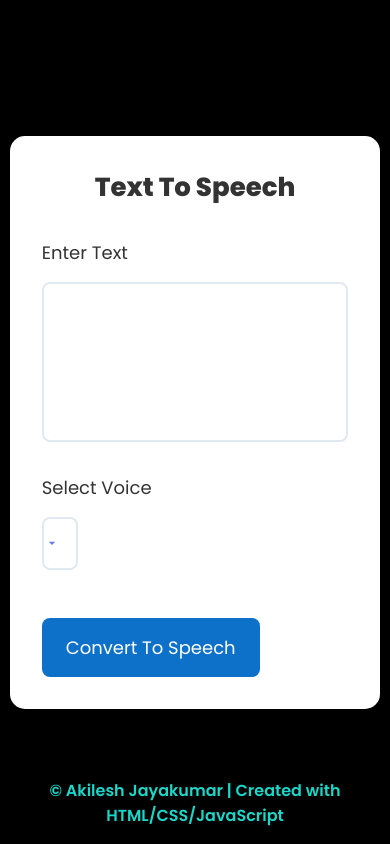
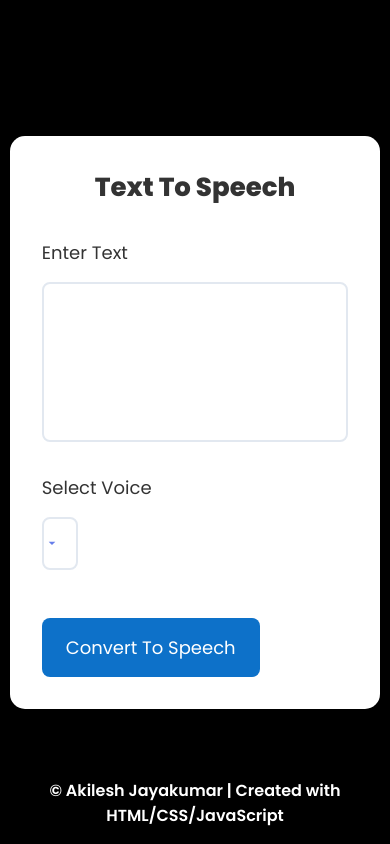
Before and after one commit to akileshjayakumar/Text-To-Speech, a plain HTML site: page index.html in a window 390 px wide. Drawn offline with Linux system fonts and the light colour scheme.

Commit message:
Update style.css

```diff
--- a/style.css
+++ b/style.css
@@ -107,20 +107,19 @@ form button:hover {
 @media (max-width: 768px) {
   .wrapper {
     width: 95%;
-    padding: 2rem; /* Adjust padding for smaller screens */
+    padding: 2rem;
   }
 }
 
-/* Footer styling */
 .footer {
-  color: #1bd7ca;
+  color: #ffffff;
   text-align: center;
-  padding: 1rem 0; /* Adjust padding */
+  padding: 1rem 0;
   position: fixed;
   left: 0;
   bottom: 0;
   width: 100%;
-  backdrop-filter: blur(5px); /* Reduced blur for subtle effect */
+  backdrop-filter: blur(5px);
   -webkit-backdrop-filter: blur(5px);
   font-size: 16px;
   font-weight: 600;
```
